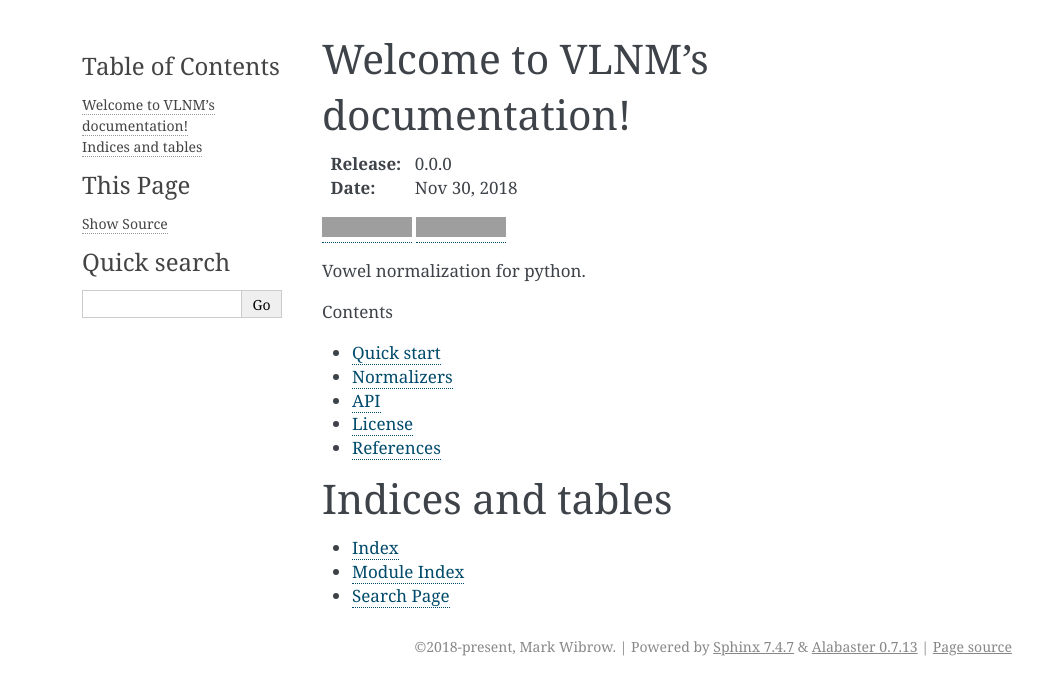
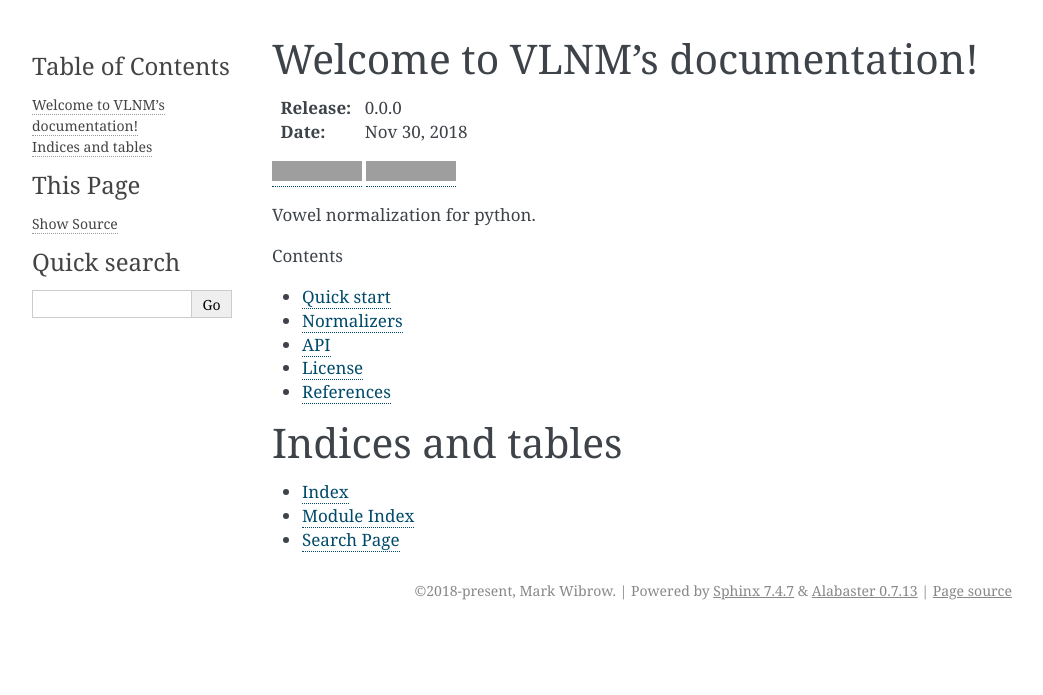
Before and after one commit to mwibrow/vlnm, a Sphinx documentation site: the page built from docs/source/index.rst, in a window 1280 px wide. Shown: the top 695 px of the page, without its empty margins (98-1141 px from the left). Built offline with Sphinx 7.4.7, drawn with Linux system fonts in a browser that asks for light colours; pages that are not in the unit, such as notebooks, are missing from menus; the version number could not be read and is left out; grey boxes are pictures that could not be loaded.

Commit message:
CSS updates

```diff
--- a/docs/source/_static/css/style.css
+++ b/docs/source/_static/css/style.css
@@ -1,4 +1,9 @@
 
+@media screen and (min-width: 1080px) {
+    div.document {
+        width: 1040px;
+    }
+}
 
 p.reference {
     padding-left: 2rem;
```
Also changed, not shown: 1 other file.
